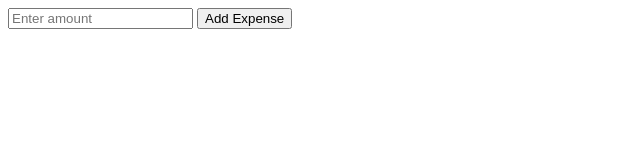
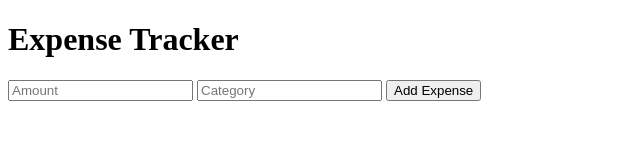
Before and after one commit to chkshjain-afk/expense-tracker, a plain HTML site: page frontend/index.html in a window 1280 px wide. Shown: the whole page, without its empty margins (0-640 px from the left). Drawn offline with Linux system fonts and the light colour scheme.

Commit message:
Day 2: frontend form and JS input handling

```diff
--- a/frontend/index.html
+++ b/frontend/index.html
@@ -1,2 +1,21 @@
-<input placeholder="Enter amount">
-<button>Add Expense</button>
+<!DOCTYPE html>
+<html>
+<body>
+
+<h1>Expense Tracker</h1>
+
+<input id="amount" placeholder="Amount">
+<input id="category" placeholder="Category">
+<button id="btn">Add Expense</button>
+
+<script>
+    document.getElementById("btn").onclick = function() {
+        let amt = document.getElementById("amount").value;
+        let cat = document.getElementById("category").value;
+
+        console.log(amount, cat);
+    };
+</script>
+
+</body>
+</html>
```
